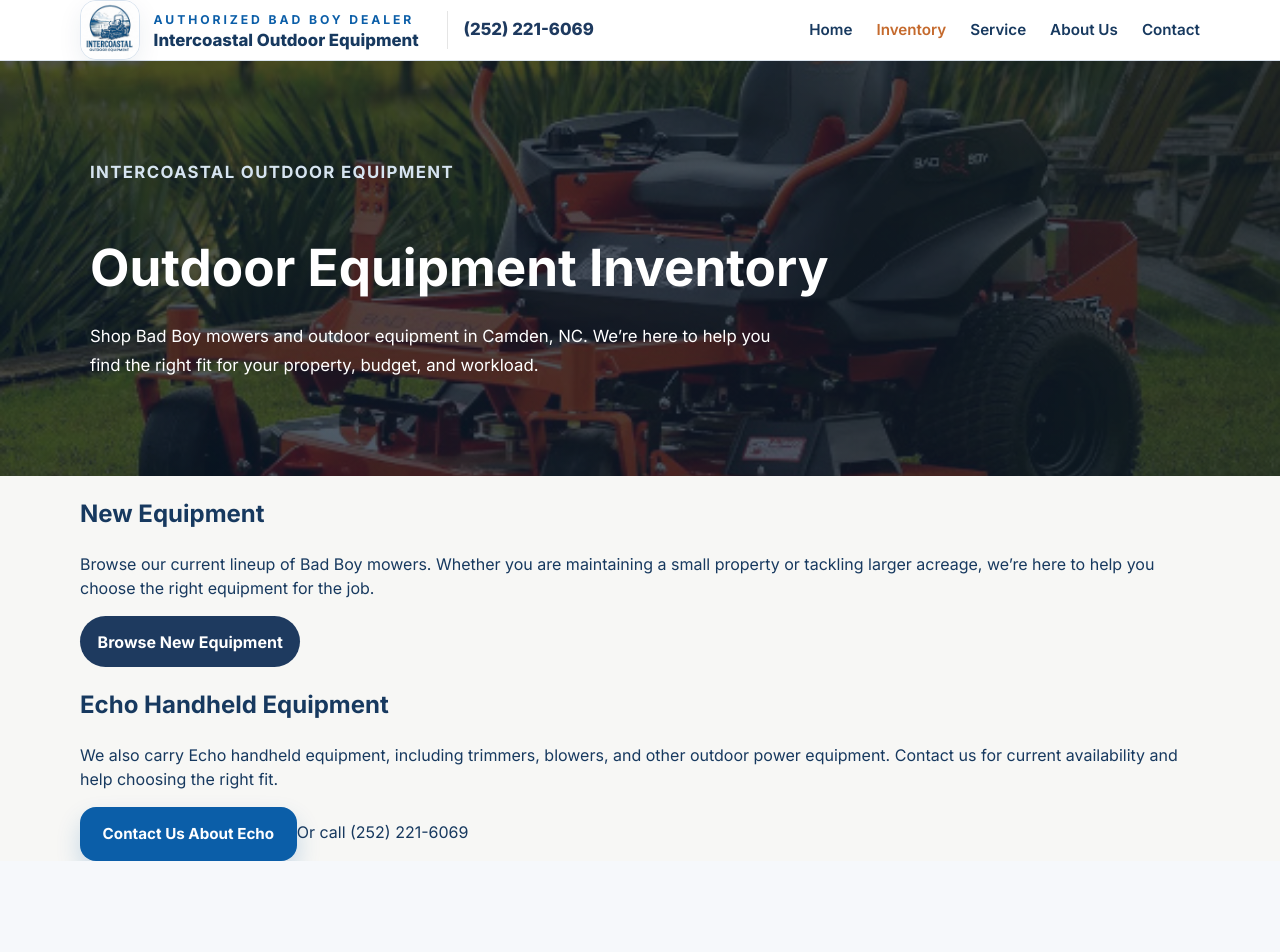
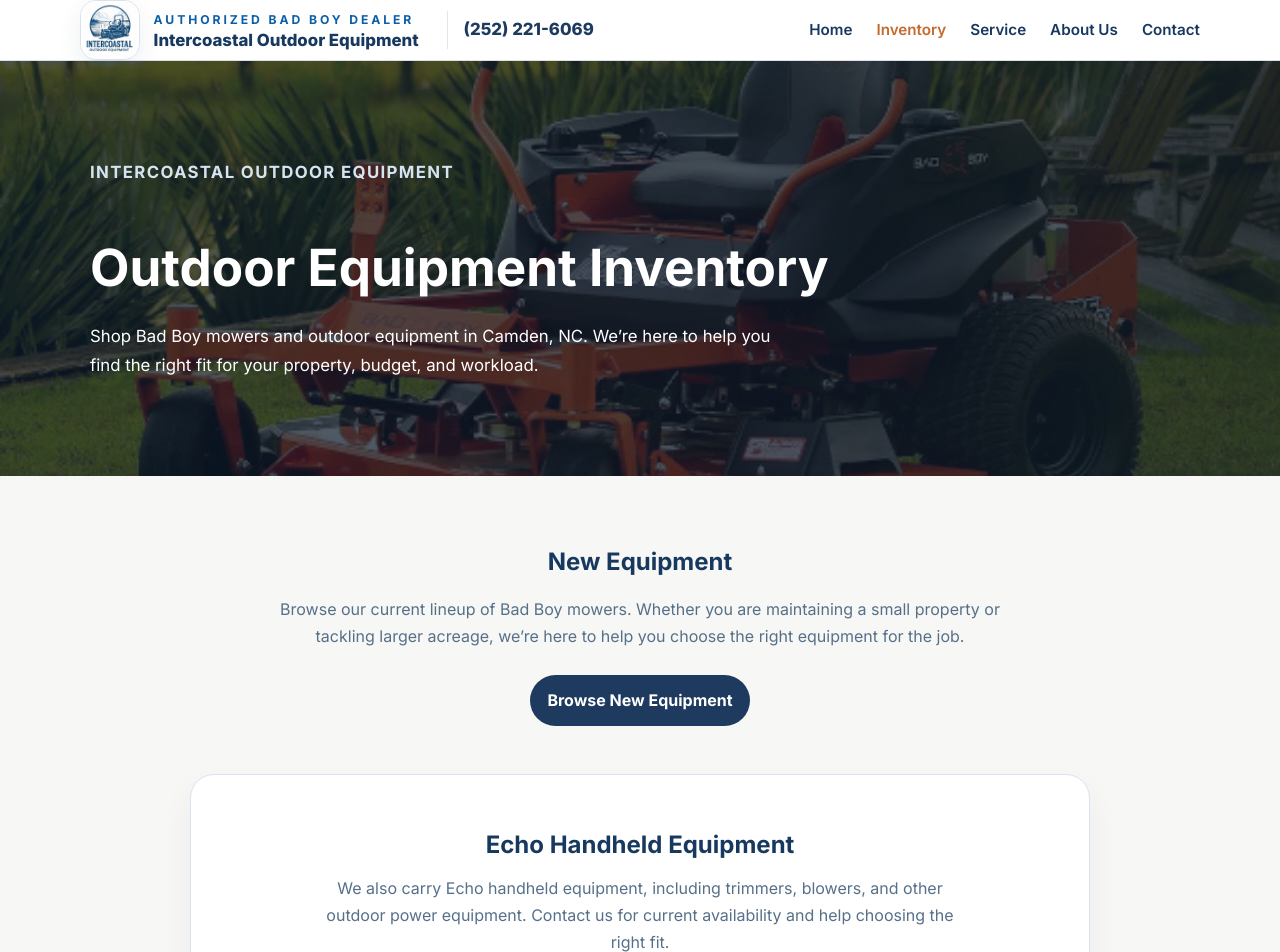
Before and after one commit to TanyaA318/intercoastal-website, a React (Vite) app: page /inventory in a window 1280 px wide. Shown: the top 952 px of the page. Before the commit the page ends 861 px from the top, so only its background shows below. Built offline with nearby package versions, Linux system fonts and the light colour scheme.

Commit message:
Update styles.css

```diff
--- a/src/styles.css
+++ b/src/styles.css
@@ -609,6 +609,76 @@ img {
   color: rgba(255, 255, 255, 0.9);
 }
 
+.inventory-overview-section {
+  padding: 3rem 0 4rem;
+}
+
+.inventory-intro {
+  max-width: 760px;
+  margin: 0 auto 3rem;
+  text-align: center;
+}
+
+.inventory-intro h2 {
+  margin-bottom: 0.75rem;
+}
+
+.inventory-intro p {
+  color: #567089;
+  line-height: 1.7;
+  margin-bottom: 1.5rem;
+}
+
+.echo-section {
+  max-width: 900px;
+  margin: 0 auto;
+  padding: 2rem;
+  background: #ffffff;
+  border: 1px solid #d8e3ef;
+  border-radius: 1.5rem;
+  text-align: center;
+  box-shadow: 0 16px 32px rgba(23, 57, 95, 0.06);
+}
+
+.echo-section h2 {
+  margin-bottom: 0.75rem;
+}
+
+.echo-section p {
+  max-width: 650px;
+  margin: 0 auto 1.5rem;
+  color: #567089;
+  line-height: 1.7;
+}
+
+.echo-actions {
+  display: flex;
+  gap: 1rem;
+  justify-content: center;
+  align-items: center;
+  flex-wrap: wrap;
+}
+
+.echo-phone {
+  color: #17395f;
+  text-decoration: none;
+  font-weight: 600;
+}
+
+.echo-phone:hover {
+  text-decoration: underline;
+}
+
+@media (max-width: 860px) {
+  .inventory-overview-section {
+    padding: 2rem 0 3rem;
+  }
+
+  .echo-section {
+    padding: 1.5rem;
+  }
+}
+
 .why-buy-section {
   padding: 60px 20px;
 }
```
